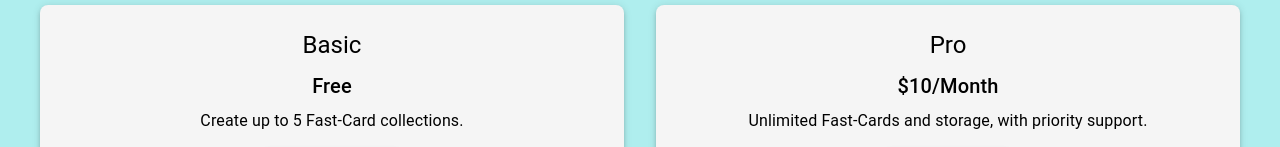
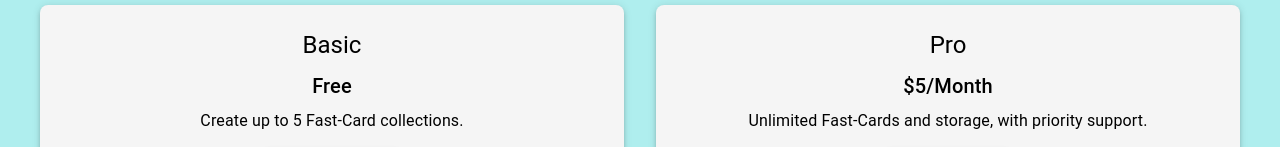
Before and after one commit to Paul-Clue/flash-cards, a Next.js app: page / in a window 1280 px wide. Shown: the part 887-1034 px from the top of the page. Built offline with nearby package versions, Linux system fonts and the light colour scheme; no server answers.

Commit message:
Change UI price

```diff
--- a/app/page.js
+++ b/app/page.js
@@ -321,7 +321,7 @@ export default function Home() {
                 Pro
               </Typography>
               <Typography variant='h6' gutterBottom>
-                $10/Month
+                $5/Month
               </Typography>
               <Typography>
                 {' '}
```
